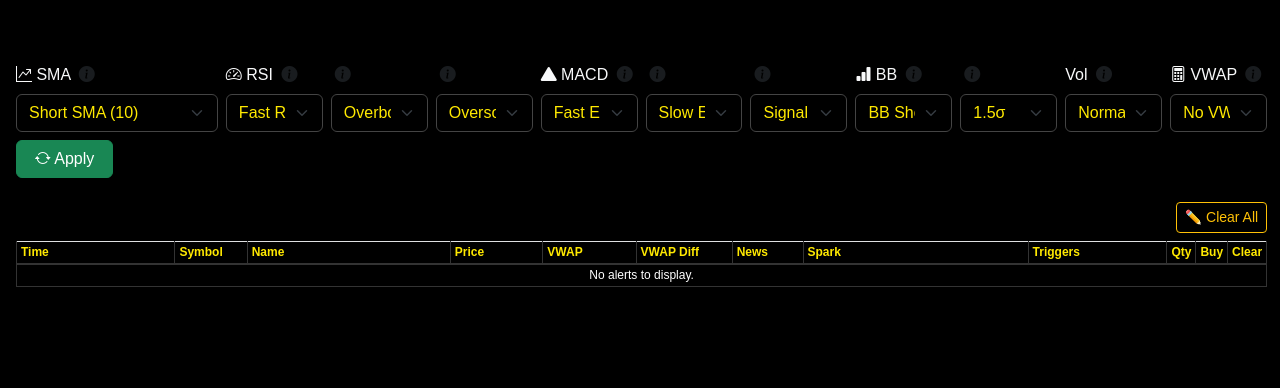
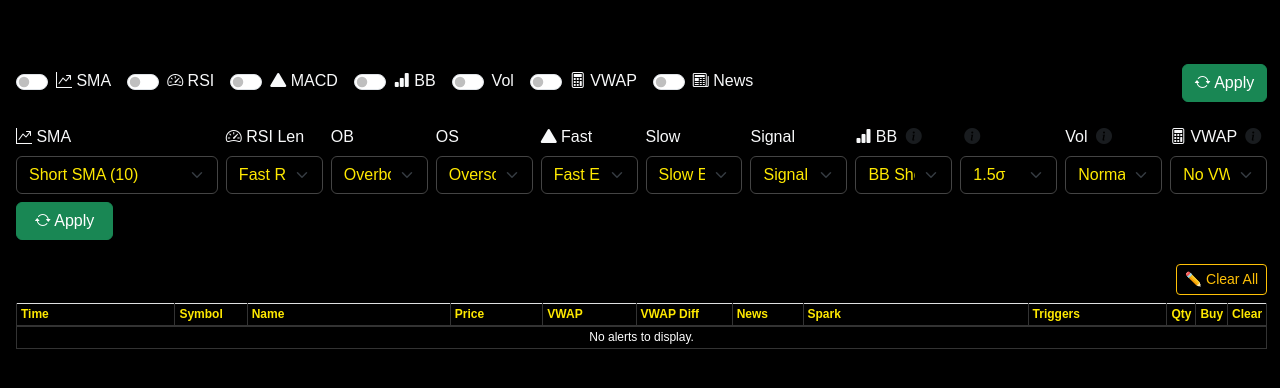
Before and after one commit to bmccall136/TradeAlerts, a Flask app: template templates/alerts.html in a window 1280 px wide. Shown: the part 60-448 px from the top of the page. Run offline with Flask 3, Linux system fonts and the light colour scheme; the template is opened without the code that fills it, so the values that code supplies are empty.

Commit message:
Checkpoint 2025-06-09_13-12-41

```diff
--- a/static/style.css
+++ b/static/style.css
@@ -566,3 +566,11 @@ h2 {
 .table-bordered {
   border: 1px solid #333 !important;
 }
+.filter-toggle-group {
+  display: flex !important;
+  align-items: center;
+  gap: 1rem;
+  overflow-x: auto;
+  white-space: nowrap;
+  margin-bottom: 1rem;
+}
--- a/templates/alerts.html
+++ b/templates/alerts.html
@@ -50,106 +50,95 @@
   {% set vwap_labels = {0.0: "No VWAP", 0.5: "≥ $0.5", 1.0: "≥ $1.0", 2.0: "≥ $2.0"} %}
 
 <form id="indicator-form" method="GET" action="{{ url_for('index') }}">
+  <!-- Toggle row -->
+  <div class="filter-toggle-group mb-4">
+    {% set toggles = [
+      {'name':'sma_on',  'label':'SMA',  'icon':'bi-graph-up-arrow'},
+      {'name':'rsi_on',  'label':'RSI',  'icon':'bi-speedometer2'},
+      {'name':'macd_on', 'label':'MACD', 'icon':'bi-triangle-fill'},
+      {'name':'bb_on',   'label':'BB',   'icon':'bi-bar-chart-fill'},
+      {'name':'vol_on',  'label':'Vol',  'icon':'bi-bar-chart-lines'},
+      {'name':'vwap_on', 'label':'VWAP', 'icon':'bi-calculator'},
+      {'name':'news_on', 'label':'News', 'icon':'bi-newspaper'}
+    ] %}
+    <div class="d-flex align-items-center w-100">
+      {% for t in toggles %}
+        <div class="form-check form-switch me-3">
+          <input class="form-check-input" type="checkbox" id="{{t.name}}" name="{{t.name}}"
+                 {% if settings[t.name] %}checked{% endif %}>
+          <label class="form-check-label" for="{{t.name}}">
+            <i class="bi {{t.icon}}"></i> {{t.label}}
+          </label>
+        </div>
+      {% endfor %}
+      <button type="submit" class="btn btn-success ms-auto">
+        <i class="bi bi-arrow-repeat"></i> Apply
+      </button>
+    </div>
+  </div>
+
+  <!-- Numeric‐filters row -->
   <div class="row g-2 align-items-end mb-4">
-      <!-- 2) SMA length -->
+    <!-- SMA -->
     <div class="col-6 col-md-2">
-        <label for="sma_length" class="form-label">
-          <i class="bi bi-graph-up-arrow"></i> SMA
-          <span tabindex="0" class="ms-1 text-muted" data-bs-toggle="popover" data-bs-trigger="hover focus" data-bs-placement="top"
-                title="Simple Moving Average (SMA)"
-                data-bs-content="Average of the last N closing prices, showing trend direction and dynamic support/resistance."
-          ><i class="bi bi-info-circle-fill"></i></span>
-        </label>
+      <label for="sma_length" class="form-label"><i class="bi bi-graph-up-arrow"></i> SMA</label>
       <select id="sma_length" name="sma_length" class="form-select">
-          {% for value,label in sma_labels.items() %}
-            <option value="{{ value }}" {% if settings.sma_length==value %}selected{% endif %}>{{ label }}</option>
+        {% for v,l in sma_labels.items() %}
+          <option value="{{v}}" {% if settings.sma_length==v %}selected{% endif %}>{{l}}</option>
         {% endfor %}
       </select>
     </div>
-      <!-- 3) RSI length -->
+    <!-- RSI Len -->
     <div class="col-6 col-md-1">
-        <label for="rsi_len" class="form-label">
-          <i class="bi bi-speedometer2"></i> RSI
-          <span tabindex="0" class="ms-1 text-muted" data-bs-toggle="popover" data-bs-trigger="hover focus" data-bs-placement="top"
-                title="Relative Strength Index (RSI)"
-                data-bs-content="Momentum oscillator comparing recent gains vs. losses over N periods. Overbought > threshold; oversold < threshold."
-          ><i class="bi bi-info-circle-fill"></i></span>
-        </label>
+      <label for="rsi_len" class="form-label"><i class="bi bi-speedometer2"></i> RSI Len</label>
       <select id="rsi_len" name="rsi_len" class="form-select">
-          {% for value,label in rsi_len_labels.items() %}
-            <option value="{{ value }}" {% if settings.rsi_len==value %}selected{% endif %}>{{ label }}</option>
+        {% for v,l in rsi_len_labels.items() %}
+          <option value="{{v}}" {% if settings.rsi_len==v %}selected{% endif %}>{{l}}</option>
         {% endfor %}
       </select>
     </div>
-      <!-- 4) RSI overbought -->
+    <!-- RSI OB -->
     <div class="col-6 col-md-1">
-        <label for="rsi_overbought" class="form-label">
-          <span class="visually-hidden">RSI Overbought</span>
-          <span tabindex="0" class="ms-1 text-muted" data-bs-toggle="popover" data-bs-trigger="hover focus" data-bs-placement="top"
-                title="RSI Overbought Threshold"
-                data-bs-content="Above this value RSI is in overbought territory and may pull back."
-          ><i class="bi bi-info-circle-fill"></i></span>
-        </label>
+      <label for="rsi_overbought" class="form-label">OB</label>
       <select id="rsi_overbought" name="rsi_overbought" class="form-select">
-          {% for value,label in rsi_ob_labels.items() %}
-            <option value="{{ value }}" {% if settings.rsi_overbought==value %}selected{% endif %}>{{ label }}</option>
+        {% for v,l in rsi_ob_labels.items() %}
+          <option value="{{v}}" {% if settings.rsi_overbought==v %}selected{% endif %}>{{l}}</option>
         {% endfor %}
       </select>
     </div>
-      <!-- 5) RSI oversold -->
+    <!-- RSI OS -->
     <div class="col-6 col-md-1">
-        <label for="rsi_oversold" class="form-label">
-          <span class="visually-hidden">RSI Oversold</span>
-          <span tabindex="0" class="ms-1 text-muted" data-bs-toggle="popover" data-bs-trigger="hover focus" data-bs-placement="top"
-                title="RSI Oversold Threshold"
-                data-bs-content="Below this value RSI is in oversold territory and may rebound."
-          ><i class="bi bi-info-circle-fill"></i></span>
-        </label>
+      <label for="rsi_oversold" class="form-label">OS</label>
       <select id="rsi_oversold" name="rsi_oversold" class="form-select">
-          {% for value,label in rsi_os_labels.items() %}
-            <option value="{{ value }}" {% if settings.rsi_oversold==value %}selected{% endif %}>{{ label }}</option>
+        {% for v,l in rsi_os_labels.items() %}
+          <option value="{{v}}" {% if settings.rsi_oversold==v %}selected{% endif %}>{{l}}</option>
         {% endfor %}
       </select>
     </div>
-      <!-- 6) MACD fast -->
+    <!-- MACD Fast -->
     <div class="col-6 col-md-1">
-        <label for="macd_fast" class="form-label">
-          <i class="bi bi-triangle-fill"></i> MACD
-          <span tabindex="0" class="ms-1 text-muted" data-bs-toggle="popover" data-bs-trigger="hover focus" data-bs-placement="top"
-                title="MACD Fast" data-bs-content="Fast EMA period for MACD calculation. Paired with slow EMA and signal line to generate crossover signals."
-          ><i class="bi bi-info-circle-fill"></i></span>
-        </label>
+      <label for="macd_fast" class="form-label"><i class="bi bi-triangle-fill"></i> Fast</label>
       <select id="macd_fast" name="macd_fast" class="form-select">
-          {% for value,label in macd_fast_labels.items() %}
-            <option value="{{ value }}" {% if settings.macd_fast==value %}selected{% endif %}>{{ label }}</option>
+        {% for v,l in macd_fast_labels.items() %}
+          <option value="{{v}}" {% if settings.macd_fast==v %}selected{% endif %}>{{l}}</option>
         {% endfor %}
       </select>
     </div>
-            <!-- 7) MACD slow -->
+    <!-- MACD Slow -->
     <div class="col-6 col-md-1">
-        <label for="macd_slow" class="form-label">
-          <span class="visually-hidden">MACD Slow</span>
-          <span tabindex="0" class="ms-1 text-muted" data-bs-toggle="popover" data-bs-trigger="hover focus" data-bs-placement="top"
-                title="MACD Slow" data-bs-content="Slow EMA period for MACD. A longer period smooths out more noise."
-          ><i class="bi bi-info-circle-fill"></i></span>
-        </label>
+      <label for="macd_slow" class="form-label">Slow</label>
       <select id="macd_slow" name="macd_slow" class="form-select">
-          {% for value,label in macd_slow_labels.items() %}
-            <option value="{{ value }}" {% if settings.macd_slow==value %}selected{% endif %}>{{ label }}</option>
+        {% for v,l in macd_slow_labels.items() %}
+          <option value="{{v}}" {% if settings.macd_slow==v %}selected{% endif %}>{{l}}</option>
         {% endfor %}
       </select>
     </div>
-      <!-- 8) MACD signal -->
+    <!-- MACD Signal -->
     <div class="col-6 col-md-1">
-        <label for="macd_signal" class="form-label">
-          <span class="visually-hidden">MACD Signal</span>
-          <span tabindex="0" class="ms-1 text-muted" data-bs-toggle="popover" data-bs-trigger="hover focus" data-bs-placement="top"
-                title="MACD Signal" data-bs-content="Signal line period (SMA of MACD). Crossovers with MACD line generate buy/sell signals."
-          ><i class="bi bi-info-circle-fill"></i></span>
-        </label>
+      <label for="macd_signal" class="form-label">Signal</label>
       <select id="macd_signal" name="macd_signal" class="form-select">
-          {% for value,label in macd_signal_labels.items() %}
-            <option value="{{ value }}" {% if settings.macd_signal==value %}selected{% endif %}>{{ label }}</option>
+        {% for v,l in macd_signal_labels.items() %}
+          <option value="{{v}}" {% if settings.macd_signal==v %}selected{% endif %}>{{l}}</option>
         {% endfor %}
       </select>
     </div>
@@ -237,7 +226,14 @@
           <td>{{ alert.timestamp }}</td><td>{{ alert.symbol }}</td><td>{{ alert.name }}</td>
           <td>${{ '%.2f'|format(alert.price) }}</td><td>${{ '%.2f'|format(alert.vwap) }}</td>
           <td>{% if alert.vwap_diff<0 %}<span class="text-success">${{ '%.2f'|format(alert.vwap_diff) }}</span>{% else %}<span class="text-danger">+${{ '%.2f'|format(alert.vwap_diff) }}</span>{% endif %}</td>
-          <td class="text-center">{% if alert.has_news %}<button class="news-btn" onclick="showNews('{{ alert.symbol }}')">📰</button><div id="news-{{ alert.symbol }}" class="news-container"></div>{% else %}&mdash;{% endif %}</td>
+			<td class="text-center">
+			  {% if alert.has_news %}
+				<button class="news-btn" onclick="showNews('{{alert.symbol}}')">📰</button>
+				<div id="news-{{alert.symbol}}" class="news-container"></div>
+			  {% else %}
+				&mdash;
+			  {% endif %}
+			</td>
           <td>{% if alert.sparkline %}{{ alert.sparkline|safe }}{% else %}&mdash;{% endif %}</td>
           <td>{{ alert.triggers }}</td>
           <td><input type="number" name="qty" value="1" min="1" class="form-control form-control-sm qty-input"/></td>
@@ -293,6 +289,21 @@ function showNews(symbol) {
       container.innerHTML=html;
     }).catch(_=> container.innerHTML='<p style="color:red;">Error loading news.</p>');
 }
+function clearAlert(button) {
+  const row = button.closest('tr');
+  const id  = row.getAttribute('data-id');
+
+  fetch(`/clear/${id}`, { method: 'POST' })
+    .then(response => {
+      if (!response.ok) throw new Error(response.statusText);
+      window.location.reload();
+    })
+    .catch(err => {
+      console.error('Clear error:', err);
+      alert('Failed to clear alert.');
+    });
+}
+
 </script>
 
 {% endblock %}
```
Also changed, not shown: dashboard.py (+23 -17 lines), services/alert_service.py (+100 -51 lines), 4 other files. Lines whose indentation alone changed are shown as unchanged.
